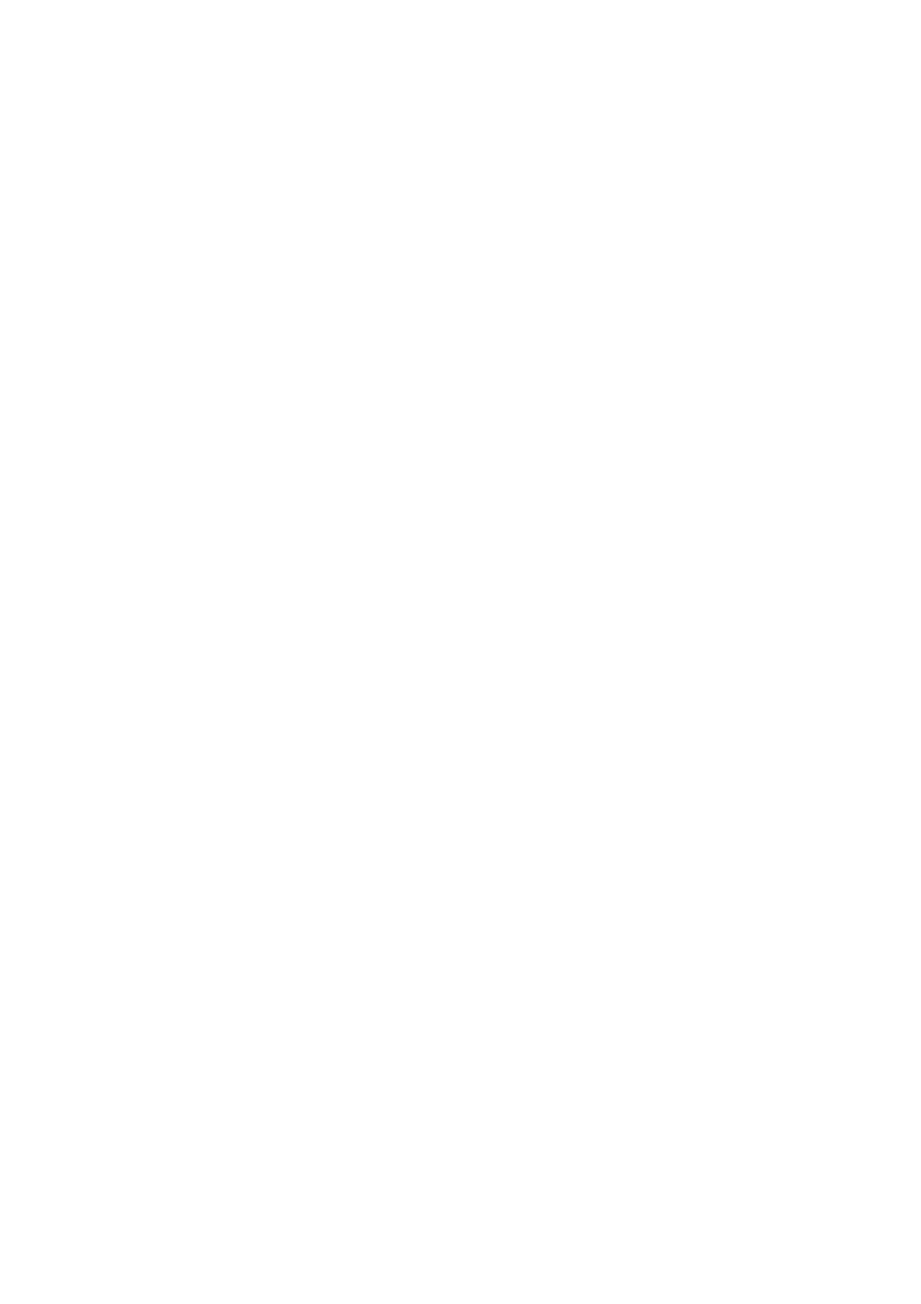
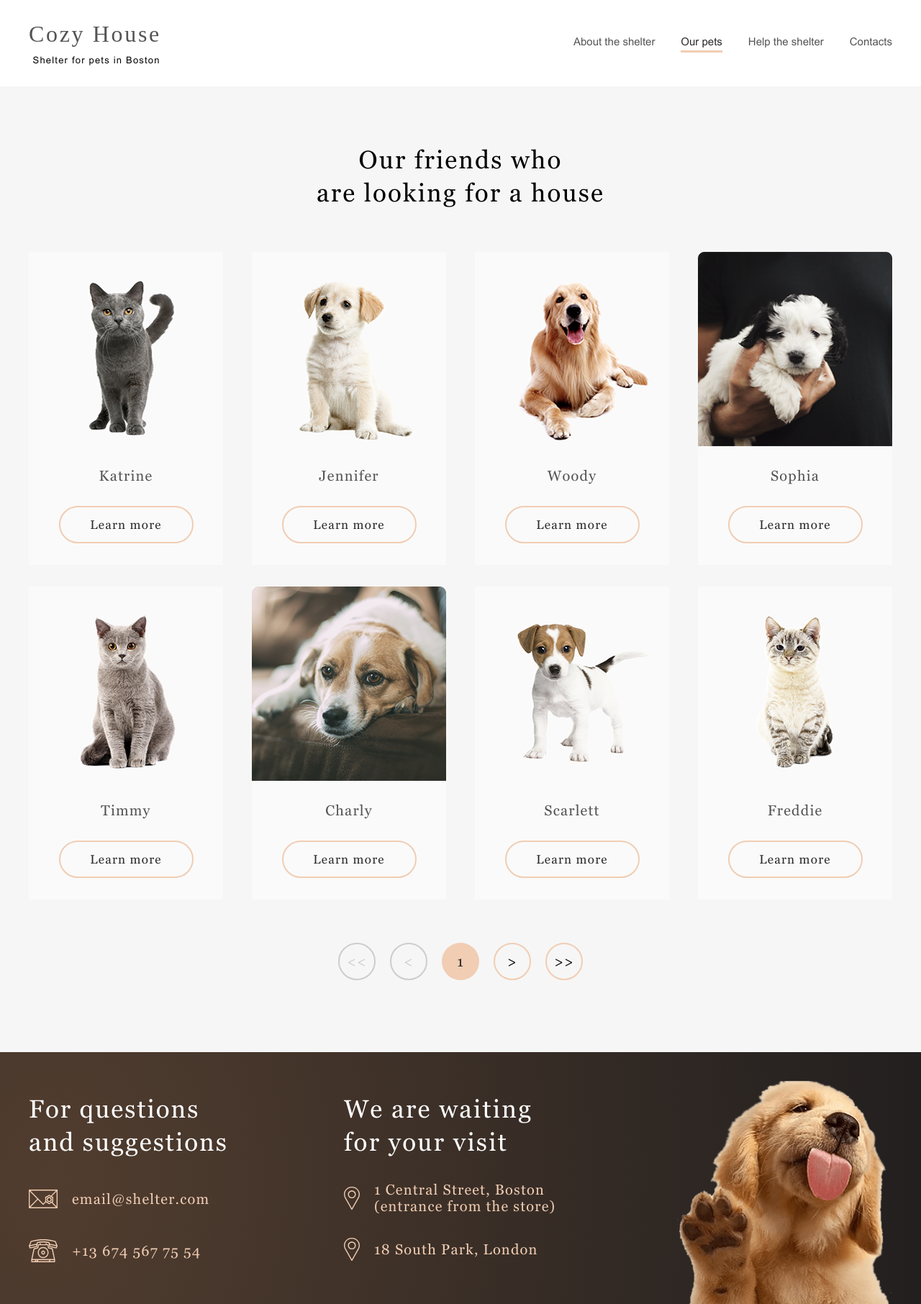
Before and after one commit to Sergey-98/My-Projects-Stage1-2, a plain HTML site: page shelter/pages/pets/index.html in a window 1280 px wide. Shown: the whole page at 72% size. Before the commit the page ends 800 px from the top, so only its background shows below. Drawn offline with Linux system fonts and the light colour scheme.

Commit message:
feat: add second pages to project

```diff
--- a/shelter/pages/pets/index.html
+++ b/shelter/pages/pets/index.html
@@ -10,7 +10,98 @@
     <link rel="stylesheet" href="style.css">
 </head>
 <body>
+    <header class="header-container container">
+        <div class="container header">
+            <div class = "logo">
+                <h1 class = "logo-title">Cozy House</h1>
+                <h6 class = "logo-subtitle">Shelter for pets in Boston</h6>
+            </div>
 
+        <nav class = "nav">
+            <ul class = "nav-list">
+                <li class = "nav-item list-about">
+                    <a href="../main/index.html" class="nav-link">About the shelter</a>
+                </li>
+                <li class = "nav-item list-pets">
+                    <a href="#our-pets" class="nav-link active-link">Our pets</a>
+                </li>
+                <li class = "nav-item list-help">
+                    <a href="../main/index.html#help_the_shelter" class="nav-link">Help the shelter</a>
+                </li>
+                <li class = "nav-item list-contasts">
+                    <a href="#contasts" class="nav-link">Contacts</a>
+                </li>
+            </ul>
+        </nav>
+        </div>
+    </div>
+    </header>
+    <main class="main-container">
+        <div class="container">
+            <section class = "friends">
+                <div class = "page2-our-friends">
+                <h3 class = "our-friends-title">
+                    Our friends who <br> are looking for a house
+                </h3>
+                <div class = "pets">
+
+                </div>
+                <div class = "pagination">
+                    <button disabled class = "pag-button button-double-left disabled">
+                        <<
+                    </button>
+                    <button disabled class = "pag-button button-left disabled">
+                        <
+                    </button>
+                    <button class = "pag-button button-number">
+                        1
+                    </button>
+                    <button class = "pag-button button-right active">
+                        >
+                    </button>
+                    <button class = "pag-button button-double-right active">
+                        >>
+                    </button>
+                </div>
+            </div>
+            </section>
+        </div>
+    </main>
+    <footer class = "footer-container container" id = "contasts">
+        <div class = "footer">
+            <div class = "footer-questions">
+                <h3 class = "questions-title">
+                    For questions <br> and suggestions
+                </h3>
+                <a href="mailto:email@shelter.com" class = "mail">
+                    <img src = "../../assets/icons/icon-email.svg" alt = "mail" class = "footer-mail">
+                    <h4 class = "mail-text">email@shelter.com</h4>
+                </a>
+                <a href="tel:+136745677554" class = "phone">
+                    <img src = "../../assets/icons/icon-phone.svg" alt = "phone" class = "footer-phone">
+                    <h4 class = "phone-text">+13 674 567 75 54</h4>
+                </a>
+            </div>
+            <div class = "footer-waiting">
+                <h3 class = "waiting-title">
+                    We are waiting <br> for your visit
+                </h3>
+                <a href = "https://www.google.ru/maps/search/1+Central+Street,+Boston/@42.3680979,-71.0694271,15z/data=!3m1!4b1" class = "first-marker" target="_blank">
+                    <img src = "../../assets/icons/icon-marker.svg" alt = "marker-boston" class = "boston-marker">
+                    <h4 class = "first-marker-text">
+                        1 Central Street, Boston <br> (entrance from the store)
+                    </h4>
+                </a>
+                <a href = "https://www.google.ru/maps/search/18+South+Park,+London/@51.4313556,-0.1322013,13z/data=!3m1!4b1" class = "second-marker" target="_blank">
+                    <img src = "../../assets/icons/icon-marker.svg" alt = "marker-london" class = "london-marker">
+                    <h4 class = "second-marker-text">
+                        18 South Park, London
+                    </h4>
+                </a>
+            </div>
+            <img src = "../../assets/images/footer-puppy.png" alt = "footer-dog" class = "footer-dog">
+        </div>
+    </footer>
     <script src="script.js"></script>
 </body>
 </html>
--- a/shelter/pages/pets/script.js
+++ b/shelter/pages/pets/script.js
@@ -0,0 +1,60 @@
+`use strict`;
+
+const petsList = [
+    {
+        img: '../../assets/images/pets-katrine.png',
+        name: 'Katrine',
+    },
+    {
+        img: '../../assets/images/pets-jennifer.png',
+        name: 'Jennifer',
+    },
+    {
+        img: '../../assets/images/pets-woody.png',
+        name: 'Woody',
+    },
+    {
+        img: '../../assets/images/pets-sophia.png',
+        name: 'Sophia',
+    },
+    {
+        img: '../../assets/images/pets-timmy.png',
+        name: 'Timmy',
+    },
+    {
+        img: '../../assets/images/pets-charly.png',
+        name: 'Charly',
+    },
+    {
+        img: '../../assets/images/pets-scarlet.png',
+        name: 'Scarlett',
+    },
+    {
+        img: '../../assets/images/pets-freddie.png',
+        name: 'Freddie',
+    }
+
+]
+// let petsLength = Object.keys(petsList).length;
+let pets = document.querySelector('.pets');
+
+for (let i = 0; i < petsList.length; i++) {
+    const petsCard = document.createElement('div');
+    petsCard.classList.add('pets-card');
+    pets.append(petsCard);
+    const iconCard = document.createElement('img');
+    iconCard.classList.add('card-icon');
+    iconCard.src = petsList[i].img;
+    iconCard.alt = petsList[i].name;
+    petsCard.append(iconCard);
+    const titleCard = document.createElement('span');
+    titleCard.classList.add('card-title');
+    titleCard.textContent = petsList[i].name;
+    petsCard.append(titleCard);
+    const cardButton = document.createElement('button');
+    cardButton.classList.add('card-button');
+    cardButton.textContent = 'Learn more';
+    petsCard.append(cardButton);
+
+
+}
--- a/shelter/pages/pets/style.css
+++ b/shelter/pages/pets/style.css
@@ -0,0 +1,360 @@
+:root {
+    --color-primary: #F1CDB3;
+    --color-primary-light: #FDDCC4;
+    --color-white: #FFFFFF;
+    --color-light-s: #FAFAFA;
+    --color-dark-s: #CDCDCD;
+    --color-dark-i: #545454;
+    --color-light-l: #F6F6F6;
+    --color-dark-xl: #4C4C4C;
+    --color-light-xl: #FFFFFF;
+    --color-light-3xl: #292929;
+    --color-dark-m: #B2B2B2;
+    --font1: 20px;
+    --fontstyle: Arial, sans-serif;
+}
+@font-face {
+    font-family: Arial;
+    src: url("../../assets/fonts/Arial.ttf");
+}
+@font-face {
+    font-family: Georgia;
+    src: url("../../assets/fonts/Georgia.ttf");
+}
+/* ----- */
+* {
+    margin: 0;
+    padding: 0;
+    box-sizing: border-box;
+}
+html {
+    scroll-behavior: smooth;
+}
+h4 {
+    font-weight: 400;
+}
+.container {
+    max-width: 1280px;
+    margin: 0 auto;
+}
+.wrap {
+    max-width: 1200px;
+    margin: 0 auto;
+}
+/* ----- */
+
+/* -----header----- */
+.header-container {
+    position: sticky;
+    top: 0;
+    background-color: var(--color-white);
+    padding: 30px 40px;
+}
+.header {
+    display: flex;
+    justify-content: space-between;
+    max-width: 1200px;
+    margin: 0 auto;
+    height: 60px;
+}
+.logo {
+    align-items: center;
+    width: 184px;
+    height: 60px;
+}
+.logo-title {
+    margin: 0;
+    color: var(--color-dark-i);
+    letter-spacing: 0.083em;
+    font-family: Georgia serif;
+    font-weight: 400;
+    font-size: 32px;
+    line-height: 35.2px;
+}
+.logo-subtitle {
+    margin: 0;
+    margin-top: 6%;
+    margin-left:3%;
+    letter-spacing: 1.2px;
+    color: var(--color-dark-3xl);
+    font-family: Arial;
+    font-weight: 400;
+    font-size: 13px;
+    line-height: 15px;
+}
+.nav {
+    margin-top: 16px;
+    align-items: center;
+    width: 443px;
+    height: 27px;
+}
+.nav-list {
+    display: flex;
+    justify-content: space-between;
+    padding: 0;
+    list-style: none;
+}
+.nav-link {
+    color: var(--color-dark-i);
+    text-decoration: none;
+    font-family: Arial;
+    font-weight: 400;
+    font-size: 15px;
+    line-height: 24px;
+}
+.nav-item > .active-link {
+    color: var(--color-light-3xl);
+}
+.nav-link::after {
+    content: '';
+    display: block;
+    width: 0px;
+    height: 3px;
+    background-color: var(--color-primary);
+    transition: width 0.5s;
+}
+.active-link::after {
+    content: '';
+    display: block;
+    width: 100%;
+    height: 3px;
+    background-color: var(--color-primary);
+    /* transition: width 0.5s; */
+}
+.nav-link:hover::after {
+    cursor: pointer;
+    width: 100%;
+}
+/* ---------------main--------------- */
+/* -----our-friends----- */
+.friends {
+    display: flex;
+    align-items: center;
+    height: 1342px;
+    background-color: var(--color-light-l);
+}
+.page2-our-friends {
+    margin-top: -20px;
+    height: 1162px;
+    display: flex;
+    flex-direction: column;
+    align-items: center;
+    gap: 45px;
+    /* justify-content: space-between; */
+}
+.our-friends-title {
+    text-align: center;
+    /* margin-top: 6.3%; */
+    font-family: Georgia;
+    font-weight: 400;
+    font-size: 35px;
+    line-height: 45.5px;
+    letter-spacing: 2.1px;
+    color: var(color-dark-i);
+}
+.pets {
+    margin-top: 14px;
+    display: flex;
+    flex-wrap: wrap;
+    column-gap: 40px;
+    row-gap: 30px;
+    justify-content: center;
+}
+.card-title {
+    font-family: Georgia;
+    font-weight: 400;
+    font-size: 20px;
+    line-height: 22.72px;
+    letter-spacing: 1.2px;
+    color: var(--color-dark-i);
+}
+.card-icon {
+    width: 270px;
+    height: 270px;
+}
+.pets-card {
+    width: 270px;
+    height: 435px;
+    padding-bottom: 30px;
+    display: flex;
+    flex-direction: column;
+    align-items: center;
+    justify-content: space-between;
+    background-color: var(--color-light-s);
+}
+.pets-card:hover {
+    cursor: pointer;
+    border-radius: 9px;
+    box-shadow: 0px 2px 35px 14px rgba(13, 13, 13, 0.04);
+    background-color: var(--color-white);
+}
+.card-button {
+    width: 187px;
+    height: 52px;
+    border: 2px solid var(--color-primary);
+    border-radius: 100px;
+    background: inherit;
+    font-family: Georgia;
+    font-weight: 400;
+    font-size: 17px;
+    line-height: 22.1px;
+    letter-spacing: 1.2px;
+    color: var(--color-light-3xl);
+}
+.card-button:hover {
+    cursor: pointer;
+    border: 2px solid var(--color-primary-light);
+    background: var(--color-primary-light);
+}
+.pagination {
+    margin-top: 15px;
+    width: 340px;
+    height: 52px;
+    display: flex;
+    justify-content: space-between;
+}
+.pag-button {
+    width: 52px;
+    height: 52px;
+    border-radius: 50%;
+    border: none;
+    background: inherit;
+    font-family: Georgia;
+    font-weight: 400;
+    font-size: 20px;
+    line-height: 23px;
+    letter-spacing: 1px;
+    color: var(--color-light-3xl);
+}
+.button-number {
+    background: var(--color-primary);
+}
+.disabled {
+    border: 2px solid var(--color-dark-s);
+    color: var(--color-dark-s);
+}
+.active {
+    border: 2px solid var(--color-primary);
+    color: var(--color-dark-3xl);
+}
+.button-right:hover {
+    cursor: pointer;
+    border: 2px solid var(--color-primary-light);
+    background: var(--color-primary-light);
+}
+.button-double-right:hover {
+    cursor: pointer;
+    border: 2px solid var(--color-primary-light);
+    background: var(--color-primary-light);
+}
+/* .button-number:hover {
+    cursor: pointer;
+    border: 2px solid var(--color-primary-light);
+    background: var(--color-primary-light);
+} */
+.footer-container {
+    display: flex;
+    justify-content: center;
+    width: 100%;
+    height: 350px;
+    background: radial-gradient(110.67% 538.64% at 5.73% 50%, #513D2F 0%, #1A1A1C 100%);
+}
+.footer {
+    padding: 0 40px;
+    padding-top: 40px;
+    gap: 160px;
+    width: 93,75%;
+    height: 310px;
+    display: flex;
+    flex-wrap: wrap;
+}
+.footer-questions {
+    margin-top: 17px;
+    display: flex;
+    flex-direction: column;
+    gap: 40px;
+    width: 278px;
+    height: 234px;
+}
+.questions-title {
+    font-family: Georgia;
+    font-weight: 400;
+    font-size: 35px;
+    line-height: 45.5px;
+    letter-spacing: 2px;
+    color: var(--color-light-xl);
+}
+.waiting-title {
+    font-family: Georgia;
+    font-weight: 400;
+    font-size: 35px;
+    line-height: 45.5px;
+    letter-spacing: 2.2px;
+    color: var(--color-light-xl);
+}
+.footer-waiting {
+    margin-top: 17px;
+    display: flex;
+    flex-direction: column;
+    gap: 32px;
+    width: 302px;
+    height: 234px;
+}
+.mail, .phone, .first-marker, .second-marker {
+    display: flex;
+    gap: 20px;
+    align-items: center;
+    font-family: Georgia;
+    font-size: 20px;
+    line-height: 23px;
+    letter-spacing: 1.2px;
+    color: var(--color-primary);
+    text-decoration: none;
+}
+
+.footer-dog {
+    width: 300px;
+    height: 310px;
+}
+
+@media (max-width: 1270px) {
+    .header-container {
+        padding: 30px 0;
+    }
+    .header {
+        width: 92.19%;
+    }
+    .friends {
+        height: 1733px;
+    }
+    .page2-our-friends {
+        height: 1603px;
+    }
+    .pets-card:nth-child(n+7) {
+        display: none;
+    }
+    .our-friends-title {
+        margin-top: 25px;
+    }
+    .pets {
+        margin-top: -16px;
+    }
+    .pagination {
+        margin-top: -5px;
+    }
+    .footer-container {
+        height: 639px;
+    }
+    .footer {
+        justify-content: center;
+        gap: 60px;
+        /* padding: 0 30px; */
+        padding-top: 15px;
+        width: 93,75%;
+        width: 100%;
+        height: 100%;
+    }
+    .footer-dog {
+        margin-top: 3px;
+    }
+}
```
